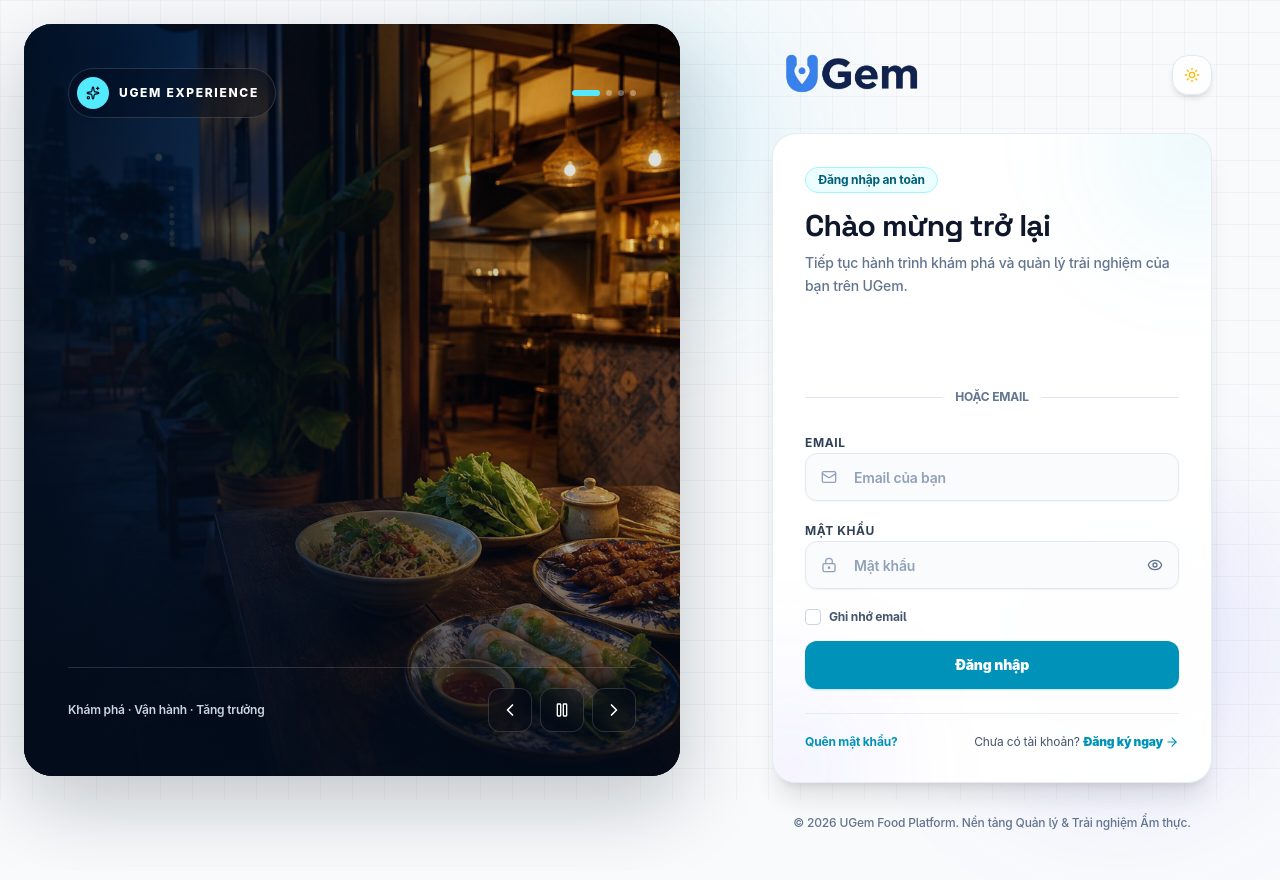
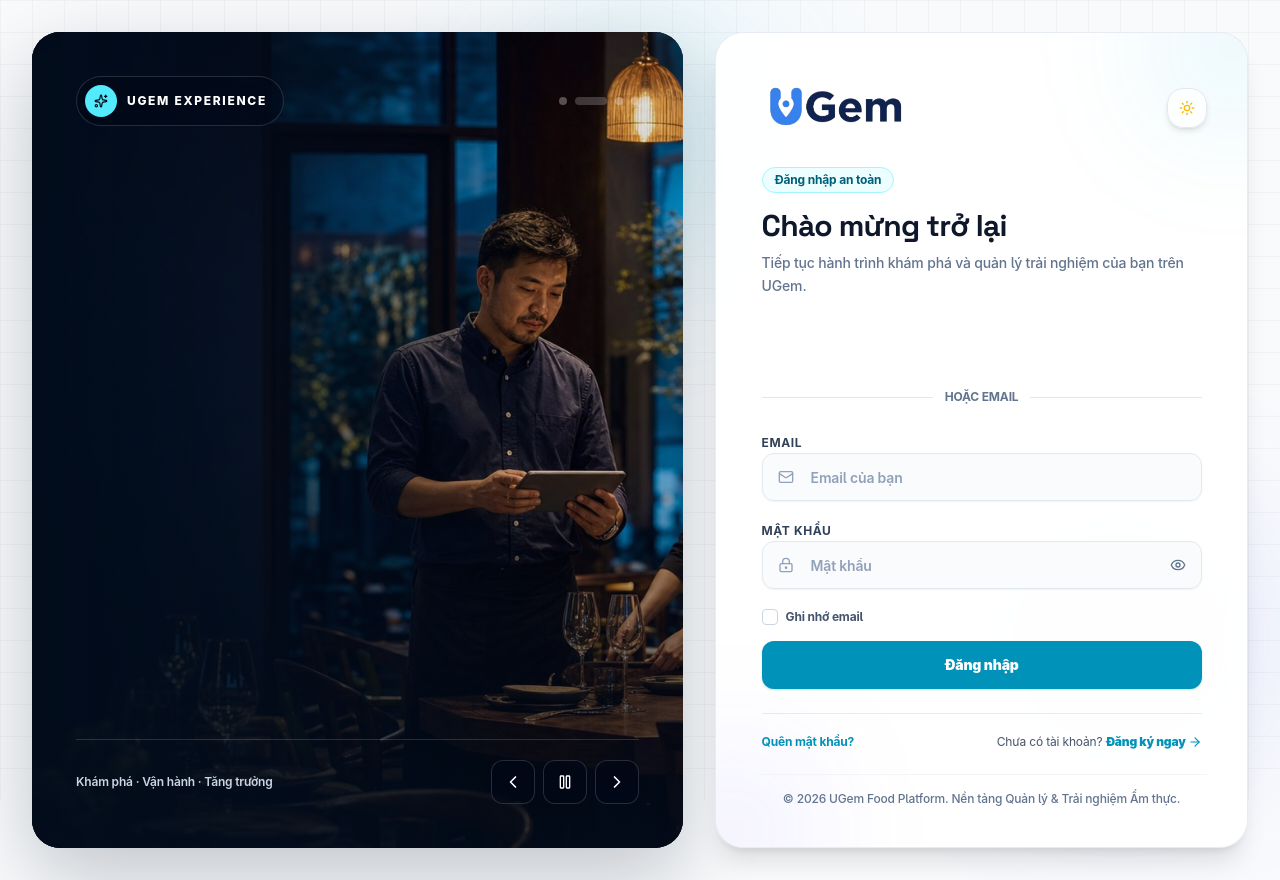
Before and after one commit to Ugem-Personal/Ugem-FE, a React (Vite) app: page /login in a window 1280 px wide. Built offline with nearby package versions, Linux system fonts and the light colour scheme; no server answers.

Commit message:
fix(auth): balance login layout height and add auto-slide carousel progress bar

```diff
--- a/src/features/auth/components/AuthLayout.tsx
+++ b/src/features/auth/components/AuthLayout.tsx
@@ -21,32 +21,32 @@ export function AuthLayout({
   const [, setSlide] = useState(0);
 
   return (
-    <main className="relative grid min-h-dvh grid-cols-1 overflow-x-hidden bg-slate-50 dark:bg-slate-950 text-slate-900 dark:text-slate-100 transition-colors duration-300 lg:grid-cols-[1.1fr_0.9fr]">
+    <main className="relative min-h-dvh w-full overflow-x-hidden bg-slate-50 dark:bg-slate-950 text-slate-900 dark:text-slate-100 transition-colors duration-300 flex items-center justify-center p-3 sm:p-5 lg:p-6 xl:p-8">
       {/* Background Decor Grid */}
       <div className="pointer-events-none fixed inset-0 bg-[linear-gradient(rgba(15,23,42,0.03)_1px,transparent_1px),linear-gradient(90deg,rgba(15,23,42,0.03)_1px,transparent_1px)] dark:bg-[linear-gradient(rgba(255,255,255,0.03)_1px,transparent_1px),linear-gradient(90deg,rgba(255,255,255,0.03)_1px,transparent_1px)] bg-[size:32px_32px]" />
       <div className="pointer-events-none fixed left-1/2 top-0 h-72 w-72 -translate-x-1/2 rounded-full bg-cyan-500/10 blur-3xl" />
       <div className="pointer-events-none fixed bottom-0 right-0 h-80 w-80 rounded-full bg-indigo-500/10 blur-3xl" />
 
-      {/* Brand Hero Section (Desktop Left Column - Hidden on mobile/tablet) */}
-      <section className="relative hidden p-5 lg:sticky lg:top-0 lg:block lg:h-dvh xl:p-6">
-        <HeroCarousel images={HERO_IMAGES} onChange={setSlide} />
+      {/* Main Grid Wrapper */}
+      <div className="relative z-10 grid w-full max-w-[1440px] min-h-[calc(100dvh-3rem)] grid-cols-1 lg:grid-cols-[1.1fr_0.9fr] gap-6 xl:gap-8 items-stretch">
+        {/* Brand Hero Section (Left Column) */}
+        <section className="relative hidden lg:flex lg:h-full">
+          <HeroCarousel images={HERO_IMAGES} intervalMs={4500} onChange={setSlide} />
         </section>
 
         {/* Auth Form Section (Right Column) */}
-      <section className="relative flex min-h-dvh flex-col items-center justify-between px-4 py-6 sm:px-8 sm:py-10 lg:overflow-y-auto xl:px-12">
-        {/* Top Header Controls */}
-        <div className="flex w-full max-w-[440px] items-center justify-between">
-          <Logo />
-          <ModeToggle />
-        </div>
-
-        {/* Main Card Panel */}
-        <div className="my-auto w-full max-w-[440px] py-6">
-          <div className="relative overflow-hidden rounded-3xl border border-slate-200/80 dark:border-white/10 bg-white/95 dark:bg-slate-900/95 p-6 sm:p-8 shadow-xl backdrop-blur-xl transition-colors duration-300">
+        <section className="relative flex flex-col justify-between overflow-y-auto rounded-[28px] border border-slate-200/80 dark:border-white/10 bg-white/95 dark:bg-slate-900/95 p-6 sm:p-8 xl:p-10 shadow-xl backdrop-blur-xl transition-colors duration-300">
           <div className="absolute -right-16 -top-16 h-40 w-40 rounded-full bg-cyan-500/10 blur-3xl pointer-events-none" />
           <div className="absolute -bottom-16 -left-16 h-40 w-40 rounded-full bg-indigo-500/10 blur-3xl pointer-events-none" />
 
-            <div className="relative">
+          {/* Top Header Controls */}
+          <header className="relative z-10 flex w-full items-center justify-between">
+            <Logo />
+            <ModeToggle />
+          </header>
+
+          {/* Main Form Content */}
+          <div className="relative z-10 my-auto py-6 w-full max-w-[440px] mx-auto">
             <div className="inline-flex items-center gap-2 rounded-full border border-cyan-200 dark:border-cyan-800/50 bg-cyan-50 dark:bg-cyan-950/60 px-3 py-1 text-xs font-bold text-cyan-800 dark:text-cyan-300">
               <span>{eyebrow}</span>
             </div>
@@ -61,16 +61,15 @@ export function AuthLayout({
 
             <div className="mt-6">{children}</div>
           </div>
-          </div>
-        </div>
 
           {/* Footer info */}
-        <footer className="w-full max-w-[440px] text-center pt-2">
+          <footer className="relative z-10 w-full text-center pt-4 border-t border-slate-100 dark:border-slate-800/60">
             <p className="text-xs font-medium text-slate-500 dark:text-slate-400">
               &copy; {new Date().getFullYear()} UGem Food Platform. Nền tảng Quản lý & Trải nghiệm Ẩm thực.
             </p>
           </footer>
         </section>
+      </div>
     </main>
   );
 }
--- a/src/features/auth/components/HeroCarousel.tsx
+++ b/src/features/auth/components/HeroCarousel.tsx
@@ -61,7 +61,7 @@ const STORIES = [
   },
 ];
 
-export function HeroCarousel({ images, intervalMs = 7000, onChange }: Props) {
+export function HeroCarousel({ images, intervalMs = 4500, onChange }: Props) {
   const storyCount = Math.max(1, Math.min(images.length || 1, STORIES.length));
   const stories = useMemo(() => STORIES.slice(0, storyCount), [storyCount]);
   const [index, setIndex] = useState(0);
@@ -78,7 +78,7 @@ export function HeroCarousel({ images, intervalMs = 7000, onChange }: Props) {
     }, intervalMs);
 
     return () => window.clearInterval(timer);
-  }, [intervalMs, paused, stories.length]);
+  }, [index, intervalMs, paused, stories.length]);
 
   useEffect(() => {
     onChange?.(index);
@@ -118,17 +118,34 @@ export function HeroCarousel({ images, intervalMs = 7000, onChange }: Props) {
           </span>
           UGem Experience
         </div>
-        <div className="flex gap-1.5" aria-hidden="true">
-          {stories.map((_, storyIndex) => (
-            <span
-              key={storyIndex}
-              className={
-                storyIndex === index
-                  ? "h-1.5 w-7 rounded-full bg-cyan-300"
-                  : "h-1.5 w-1.5 rounded-full bg-white/35"
-              }
-            />
-          ))}
+        <div className="flex gap-2 items-center" aria-hidden="true">
+          {stories.map((_, storyIndex) => {
+            const isActive = storyIndex === index;
+            return (
+              <button
+                key={storyIndex}
+                type="button"
+                onClick={() => go(storyIndex)}
+                className={`relative h-2 overflow-hidden rounded-full transition-all duration-300 ${
+                  isActive ? "w-8 bg-white/20" : "w-2 bg-white/30 hover:bg-white/50"
+                }`}
+                title={`Chuyển đến slide ${storyIndex + 1}`}
+              >
+                {isActive ? (
+                  <div
+                    key={`${index}-${paused}`}
+                    className="h-full bg-cyan-300 rounded-full transition-all"
+                    style={{
+                      animation: paused
+                        ? "none"
+                        : `carouselProgress ${intervalMs}ms linear forwards`,
+                      width: paused ? "100%" : "0%",
+                    }}
+                  />
+                ) : null}
+              </button>
+            );
+          })}
         </div>
       </header>
 
@@ -153,18 +170,41 @@ export function HeroCarousel({ images, intervalMs = 7000, onChange }: Props) {
             Khám phá · Vận hành · Tăng trưởng
           </p>
           <div className="flex items-center gap-2">
-            <button type="button" onClick={() => go(index - 1)} aria-label="Nội dung trước" className="grid h-11 w-11 place-items-center rounded-xl border border-white/15 bg-slate-950/35 text-white backdrop-blur-md transition-colors hover:bg-white/15">
+            <button
+              type="button"
+              onClick={() => go(index - 1)}
+              aria-label="Nội dung trước"
+              className="grid h-11 w-11 place-items-center rounded-xl border border-white/15 bg-slate-950/35 text-white backdrop-blur-md transition-colors hover:bg-white/15"
+            >
               <ChevronLeft className="h-5 w-5" />
             </button>
-            <button type="button" onClick={() => setPaused((value) => !value)} aria-label={paused ? "Tiếp tục trình chiếu" : "Tạm dừng trình chiếu"} aria-pressed={paused} className="grid h-11 w-11 place-items-center rounded-xl border border-white/15 bg-slate-950/35 text-white backdrop-blur-md transition-colors hover:bg-white/15">
+            <button
+              type="button"
+              onClick={() => setPaused((value) => !value)}
+              aria-label={paused ? "Tiếp tục trình chiếu" : "Tạm dừng trình chiếu"}
+              aria-pressed={paused}
+              className="grid h-11 w-11 place-items-center rounded-xl border border-white/15 bg-slate-950/35 text-white backdrop-blur-md transition-colors hover:bg-white/15"
+            >
               {paused ? <Play className="h-4 w-4" /> : <Pause className="h-4 w-4" />}
             </button>
-            <button type="button" onClick={() => go(index + 1)} aria-label="Nội dung tiếp theo" className="grid h-11 w-11 place-items-center rounded-xl border border-white/15 bg-slate-950/35 text-white backdrop-blur-md transition-colors hover:bg-white/15">
+            <button
+              type="button"
+              onClick={() => go(index + 1)}
+              aria-label="Nội dung tiếp theo"
+              className="grid h-11 w-11 place-items-center rounded-xl border border-white/15 bg-slate-950/35 text-white backdrop-blur-md transition-colors hover:bg-white/15"
+            >
               <ChevronRight className="h-5 w-5" />
             </button>
           </div>
         </footer>
       ) : null}
+
+      <style>{`
+        @keyframes carouselProgress {
+          from { width: 0%; }
+          to { width: 100%; }
+        }
+      `}</style>
     </section>
   );
 }
```
Lines whose indentation alone changed are shown as unchanged.
